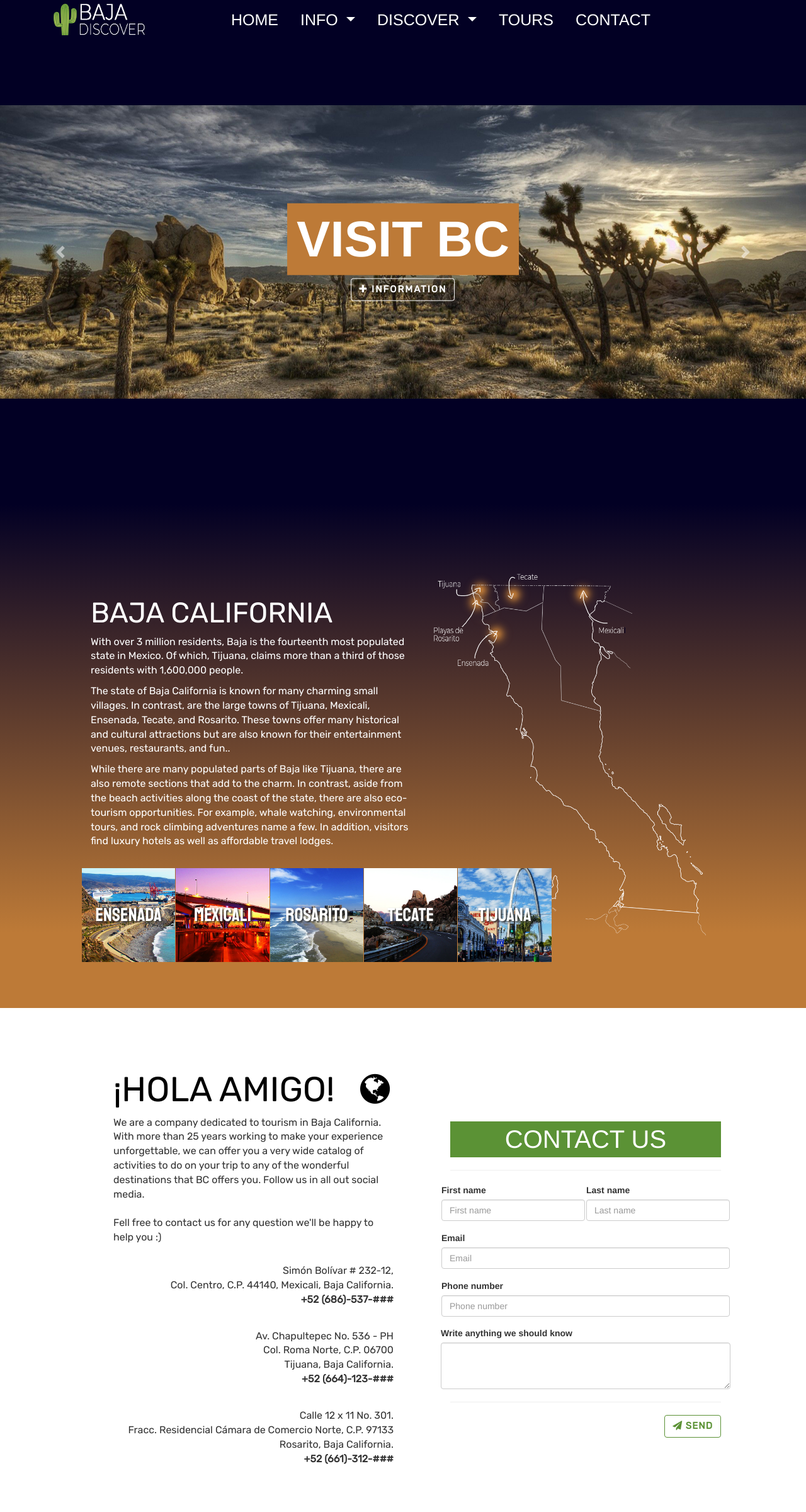
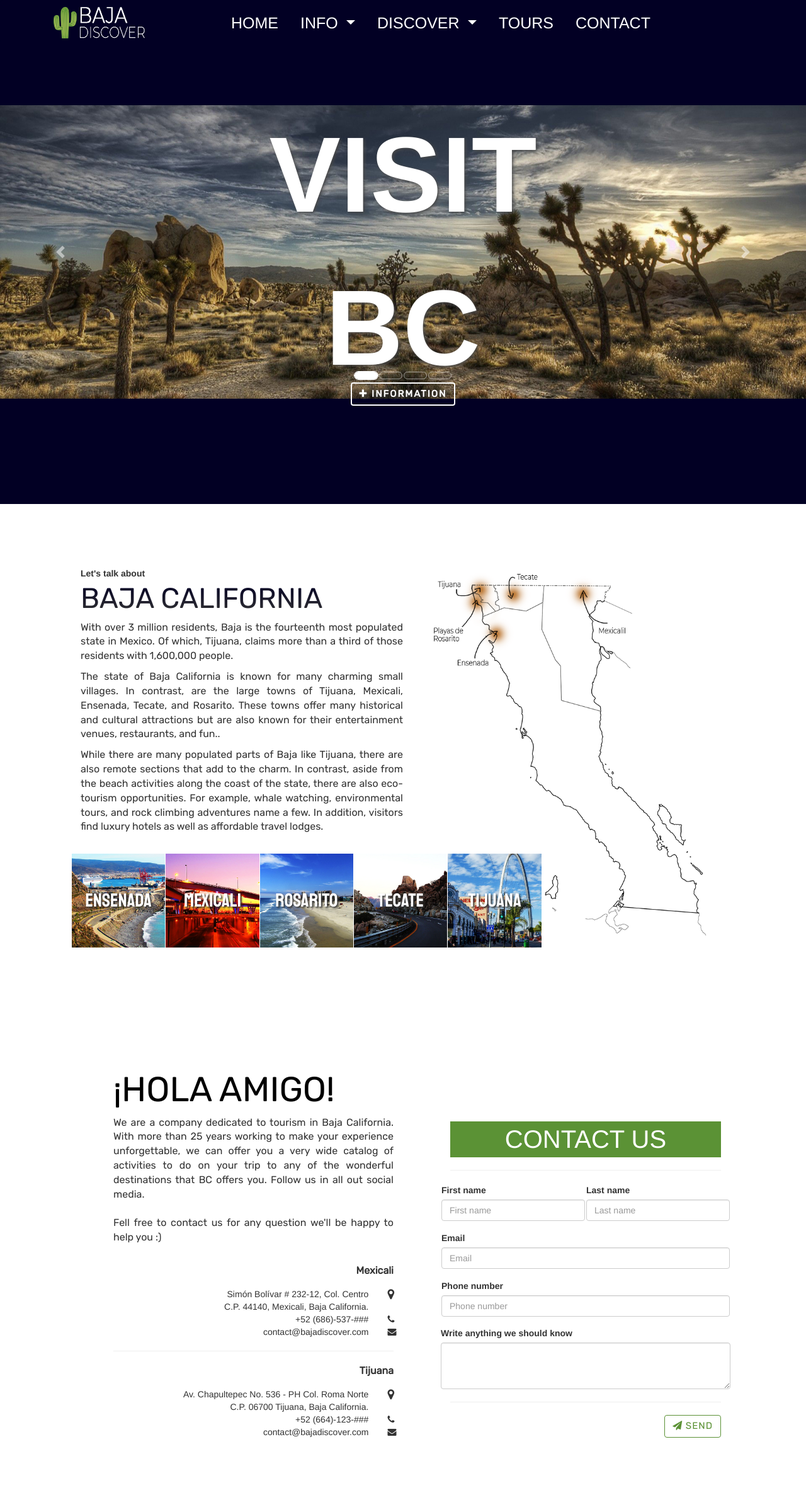
Before and after one commit to itselfcg/baja-discover-webpage, a PHP site: page / in a window 1280 px wide. Shown: the whole page at 63% size. Run offline with PHP 8.4, Linux system fonts and the light colour scheme; some libraries are stand-ins or nearby versions.

Commit message:
General update of pages style

```diff
--- a/css/info.css
+++ b/css/info.css
@@ -8,7 +8,7 @@
     align-items: center;
     width: 100%;
     height: 100vh;
-    background: linear-gradient(180deg, rgba(2, 0, 36, 1) 0%, rgba(189, 122, 55, 1) 85%);
+    background: white;
 
 }
 
@@ -23,24 +23,25 @@
 }
 
 .home-info{
-    padding-top: 40px;
+    padding-top: 20px;
     width: 50%;
-
     position: absolute;
-    top: 8px;
-    left: 16px;
 }
 
 
 h1{
-    color: white;
+    background: -webkit-linear-gradient(#020024, #333);
+    -webkit-background-clip: text;
+    -webkit-text-fill-color: transparent;
+    margin-top: 0;
+    color: black;
     user-select: none;
     font-family: 'Rubik', sans-serif;
     font-size: 45px;
 }
 
-.p1,.p2,.p3{
-    color: white;
+#home p{
+    text-align: justify!important;
     font-size: 16px!important;
 
 }
--- a/css/intro.css
+++ b/css/intro.css
@@ -22,9 +22,12 @@
 }
 
 #intro-carousel{
-    position: absolute;
     z-index: 0;
+}
 
+.intro-banner{
+    position: relative;
+width: 100%;
 }
 
 #intro-carousel img {
@@ -34,25 +37,36 @@
 }
 
 .intro-lbl {
+    text-shadow: 2px 2px 5px rgb(72, 72, 72);
     color: #ffffff;
-    font-size: 80px;
-    background: rgb(189, 122, 55);
-    padding-left: 15px;
-    padding-right: 15px;
+    font-size: 170px;
+    background: transparent;
+    padding-bottom: 0px!important;
+    margin-bottom: -35px!important;
     user-select: none;
 }
 
-#main-content .btn {
+#intro-container .btn {
+    text-shadow: 2px 2px 5px rgb(72, 72, 72);
+
     font-weight: bold;
     background: transparent;
-
+    color: white;
     border-style: solid;
     border-color: white;
+    border-width: 2px;
+
 }
 
-#main-content .btn:hover{
+#intro-container .btn:hover{
+    text-shadow: 0px 0px;
+
     background: #d6d6d6;
-    color: black;
+    border-color:  #d6d6d6;
+    color: black!important;
+    border-style: solid;
+    border-width: 2px;
+
 
 }
 #intro-container a:link{
--- a/css/navbar.css
+++ b/css/navbar.css
@@ -1,5 +1,6 @@
 
 .navbar{
+    padding-top:10px;
     position: fixed; /* Set the navbar to fixed position */
     width: 100%; /* Full width */
 text-transform: uppercase;
@@ -32,8 +33,8 @@ li {
 
 
 #main-navbar a:hover{
-  color: #5b9235 !important;
-    border-bottom: 1px solid #5b9235;
+  color: white !important;
+    border-bottom: 1px solid white;
 }
 
 #main-navbar a:visited{
--- a/index.php
+++ b/index.php
@@ -84,6 +84,7 @@
 </header>
 <main id="main-content">
     <section class="intro-section">
+        <div class="intro-banner">
             <div id="intro-container">
                 <label class="intro-lbl">VISIT BC </label><br>
                 <a href="#home" class="btn"><i class="fa fa-plus" aria-hidden="true"></i>
@@ -91,15 +92,27 @@
             </div>
             <div id="intro-carousel">
                 <div id="headerBannerCarousel" class="carousel slide" data-ride="carousel">
+                    <ol class="carousel-indicators">
+                        <li data-target="#intro-carousel" data-slide-to="0" class="active"></li>
+                        <li data-target="#intro-carousel" data-slide-to="1"></li>
+                        <li data-target="#intro-carousel" data-slide-to="2"></li>
+                        <li data-target="#intro-carousel" data-slide-to="3"></li>
+
+                    </ol>
+
                     <div class="carousel-inner">
-                    <div class="carousel-item active">
-                        <img class="d-block w-100" src="imagenes/main/banner1.jpg" alt="Month's brand banner">
-                    </div>
+
                         <div class="carousel-item ">
                             <img class="d-block w-100" src="imagenes/main/banner2.jpg" alt="Summer collection banner">
                         </div>
                         <div class="carousel-item ">
                             <img class="d-block w-100" src="imagenes/main/banner3.jpg" alt="Summer collection banner">
+                        </div>
+                        <div class="carousel-item ">
+                            <img class="d-block w-100" src="imagenes/main/banner4.jpg" alt="Summer collection banner">
+                        </div>
+                        <div class="carousel-item active">
+                            <img class="d-block w-100" src="imagenes/main/banner1.jpg" alt="Month's brand banner">
                         </div>
                     </div>
                     <a class="carousel-control-prev" href="#headerBannerCarousel" role="button" data-slide="prev">
@@ -112,25 +125,30 @@
                     </a>
                 </div>
             </div>
+        </div>
+        <div class="container">
+        </div>
+
     </section>
     <section id="home" class="home-section">
 
         <div class="home-container">
             <div class="float-right">
 
-                <img id="map-background" src="imagenes/intro/bajamap.png">
+                <img id="map-background" src="imagenes/intro/bajamap2.png">
             </div>
             <div class="home-info">
+                <label>Let's talk about</label>
                 <h1>BAJA CALIFORNIA</h1>
-                <p class="p1">With over 3 million residents, Baja is the fourteenth most populated state in Mexico. Of
+                <p>With over 3 million residents, Baja is the fourteenth most populated state in Mexico. Of
                     which, Tijuana, claims more than a third of those residents with 1,600,000 people.</p>
 
-                <p class="p2">The state of Baja California is known for many charming small villages. In contrast, are
+                <p>The state of Baja California is known for many charming small villages. In contrast, are
                     the large towns of Tijuana, Mexicali, Ensenada, Tecate, and Rosarito. These towns offer many
                     historical and cultural attractions but are also known for their entertainment venues, restaurants,
                     and fun..</p>
 
-                <p class="p3">While there are many populated parts of Baja like Tijuana, there are also remote sections
+                <p>While there are many populated parts of Baja like Tijuana, there are also remote sections
                     that add to the charm. In contrast, aside from the beach activities along the coast of the state,
                     there are also eco-tourism opportunities. For example, whale watching, environmental tours, and rock
                     climbing adventures name a few. In addition, visitors find luxury hotels as well as affordable
@@ -200,9 +218,8 @@
                 <div class="col-1 "></div>
 
                 <div class="col-5">
-                    <h3>¡HOLA AMIGO! &nbsp;	<i class="fa fa-globe" aria-hidden="true"></i>
-                    </h3>
-                    <p>
+                    <h3>¡HOLA AMIGO! &nbsp;</h3>
+                    <p style="text-align: justify">
                         We are a company dedicated to tourism in Baja California. With more than 25 years working to
                         make your
                         experience unforgettable, we can offer you a very wide catalog of activities to do on your trip
@@ -217,23 +234,72 @@
                     <br>
                     <div class="address-container">
                         <p>
-                            Simón Bolívar # 232-12,<br>
-                            Col. Centro, C.P. 44140, Mexicali, Baja California.<br>
-                            <label class="phone-lbl"> +52 (686)-537-###</label><br>
+                            <label>Mexicali</label>
+
+                        <div class="row">
+                            <div class="col-11">
+                                Simón Bolívar # 232-12, Col. Centro<br>
+                                C.P. 44140, Mexicali, Baja California.<br>
+                            </div>
+                            <div class="col-1">
+                                <i class="fa fa-map-marker fa-lg" aria-hidden="true"></i>
+
+                            </div>
+                        </div>
+                        <div class="row">
+                            <div class="col-11">
+                                +52 (686)-537-###<br>
+                            </div>
+                            <div class="col-1">
+                                <i class="fa fa-phone" aria-hidden="true"></i>
+
+                            </div>
+                        </div>
+                        <div class="row">
+                            <div class="col-11">
+                                contact@bajadiscover.com<br>
+                            </div>
+                            <div class="col-1">
+                                <i class="fa fa-envelope" aria-hidden="true"></i>
+
+                            </div>
+                        </div>
+                        </p>
+                        <hr>
+
+                        <p>
+                            <label>Tijuana</label>
+                        <div class="row">
+                            <div class="col-11">
+                                Av. Chapultepec No. 536 - PH  Col. Roma Norte<br>
+                                C.P. 06700 Tijuana, Baja California.</label><br>
+                            </div>
+                            <div class="col-1">
+                                <i class="fa fa-map-marker fa-lg" aria-hidden="true"></i>
+
+                            </div>
+                        </div>
+                        <div class="row">
+                            <div class="col-11">
+                                +52 (664)-123-###<br>
+                            </div>
+                            <div class="col-1">
+                                <i class="fa fa-phone" aria-hidden="true"></i>
+
+                            </div>
+                        </div>
+                        <div class="row">
+                            <div class="col-11">
+                                contact@bajadiscover.com<br>
+                            </div>
+                            <div class="col-1">
+                                <i class="fa fa-envelope" aria-hidden="true"></i>
+
+                            </div>
+                        </div>
                         </p>
                         <br>
-                        <p>
-                            Av. Chapultepec No. 536 - PH<br>
-                            Col. Roma Norte, C.P. 06700<br>
-                            Tijuana, Baja California.</label><br>
-                            <label class="phone-lbl">+52 (664)-123-###<br>
-                        </p><br>
-                        <p>
-                            Calle 12 x 11 No. 301.<br>
-                            Fracc. Residencial Cámara de Comercio Norte, C.P. 97133<br>
-                            Rosarito, Baja California.<br>
-                            <label class="phone-lbl"> +52 (661)-312-###</label><br>
-                        </p></div>
+                    </div>
                 </div>
 
                 <div class="col-6">
@@ -286,7 +352,8 @@
                                 <div class="form-group">
                                     <div class="row">
                                         <label for="exampleFormControlTextarea1">Write anything we should know</label>
-                                    <textarea class="form-control" id="exampleFormControlTextarea1" rows="3"></textarea>
+                                        <textarea class="form-control" id="exampleFormControlTextarea1"
+                                                  rows="3"></textarea>
                                     </div>
                                 </div>
                             </div>
@@ -294,8 +361,7 @@
 
                             <div class="float-right">
 
-                            <button type="button" class="btn " data-toggle="tooltip" data-placement="left"
-                                    title="Tooltip on left">
+                                <button type="button" class="btn ">
 
                                     <i class="fa fa-paper-plane" aria-hidden="true"></i>
 
```
Also changed, not shown: imagenes/intro/bajamap2.png (added), imagenes/main/banner4.jpg (added), 1 other file. Lines whose indentation alone changed are shown as unchanged.
